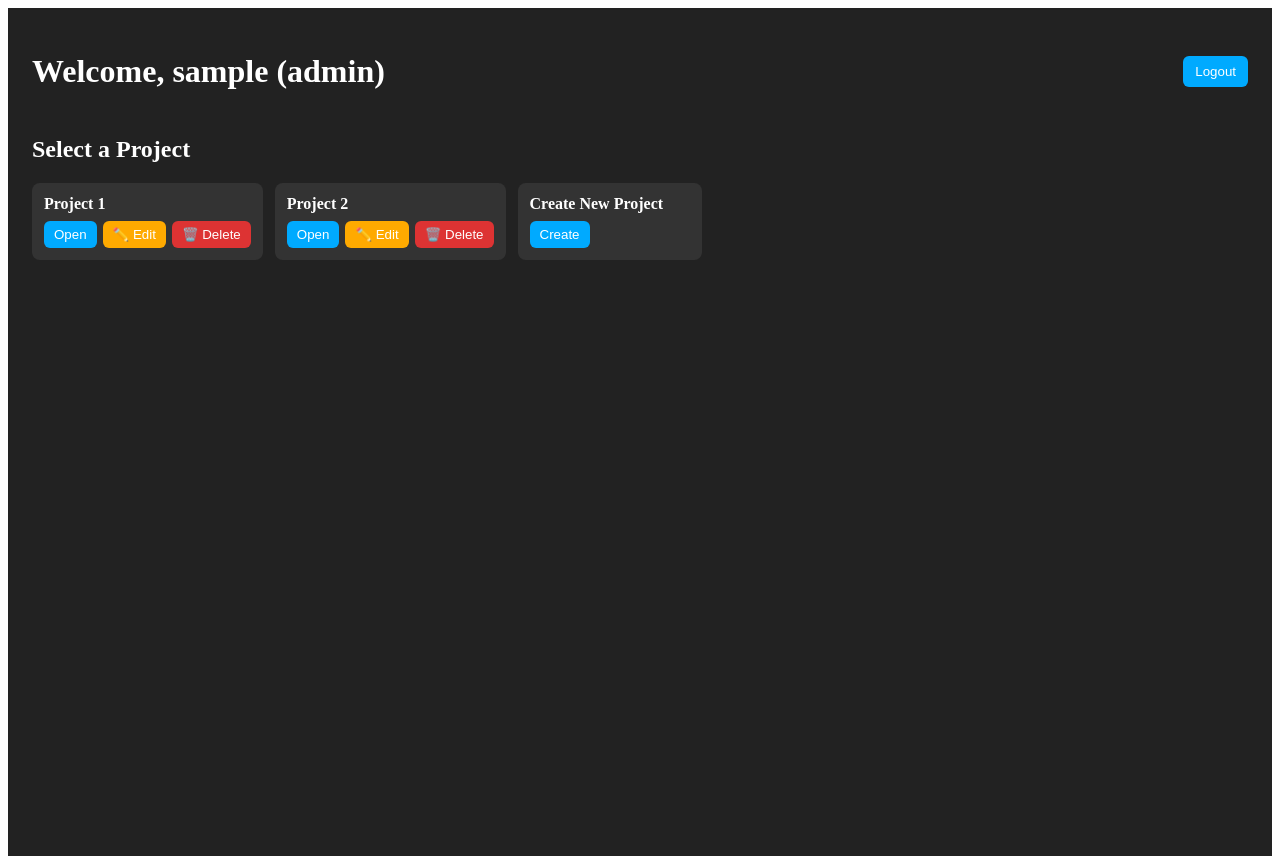
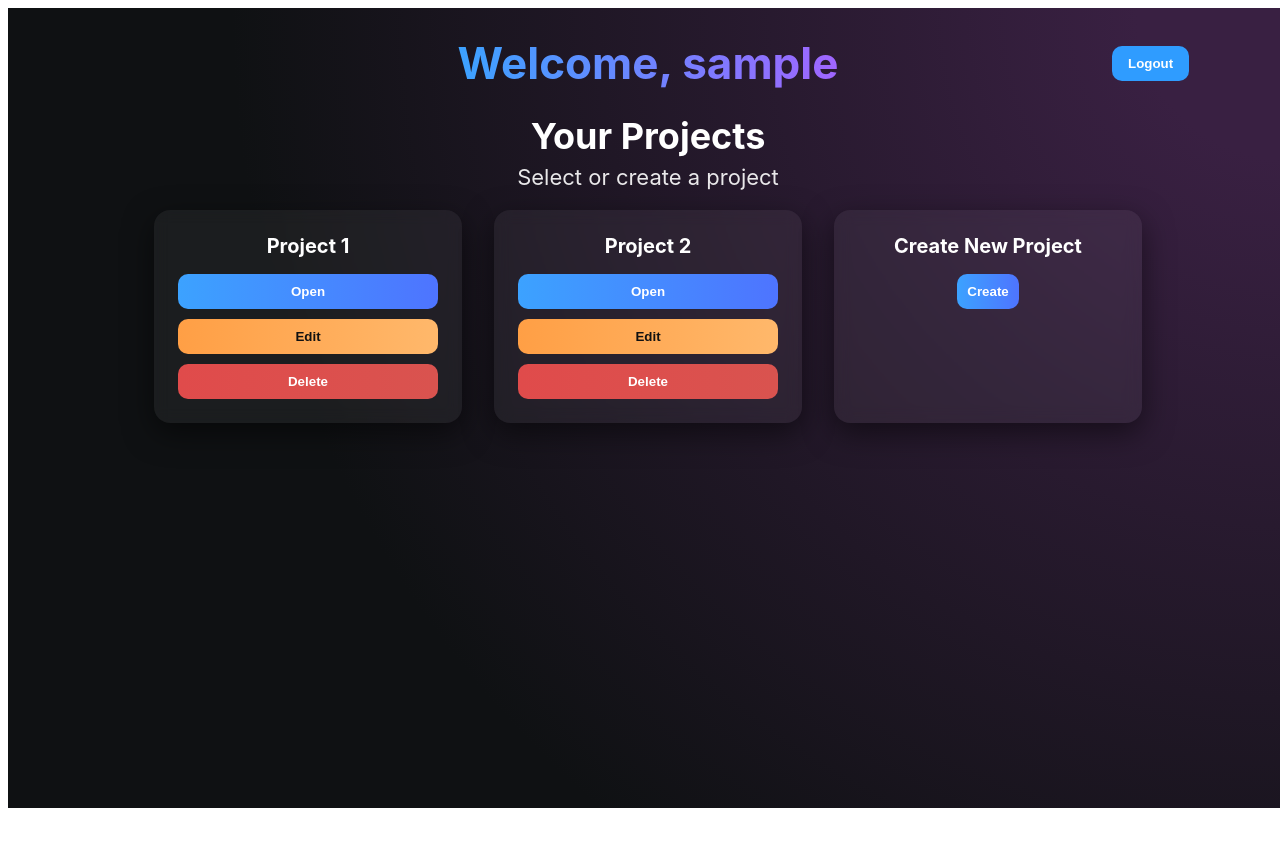
Before and after one commit to Jamieraa/kanban-app, a React (Vite) app in the folder frontend/: page /projects in a window 1280 px wide. After the commit the page ends 816 px from the top, so only its background shows below. Built offline with nearby package versions, Linux system fonts and the light colour scheme; sample sign-in values are in the browser's storage.

Commit message:
Update ProjectSelection.jsx

```diff
--- a/frontend/src/ProjectSelection.jsx
+++ b/frontend/src/ProjectSelection.jsx
@@ -1,11 +1,7 @@
 import React, { useEffect, useState } from "react";
 import { useNavigate } from "react-router-dom";
 import { toast, ToastContainer } from "react-toastify";
-
-/**
- * Projects are stored in localStorage under "projects" as array:
- * { id: "p-1", name: "Project 1", tasks: [...], notifications: [...] }
- */
+import "./ProjectSelection.css"; // ← clean CSS file
 
 function makeId() {
   return "p-" + Math.random().toString(36).slice(2, 9);
@@ -36,12 +32,14 @@ export default function ProjectSelection({ user }) {
   };
 
   const createProject = () => {
-    const name = prompt("New project name");
+    const name = prompt("New project name:");
     if (!name) return;
+
     const id = makeId();
     const newProj = { id, name, tasks: [], notifications: [] };
     const updated = [...projects, newProj];
     saveProjects(updated);
+
     toast.success("Project created");
   };
 
@@ -55,6 +53,7 @@ export default function ProjectSelection({ user }) {
   const renameProject = (id) => {
     const newName = prompt("Enter new project name:");
     if (!newName) return;
+
     const updated = projects.map((p) =>
       p.id === id ? { ...p, name: newName } : p
     );
@@ -63,108 +62,63 @@ export default function ProjectSelection({ user }) {
   };
 
   return (
-    <div style={{ minHeight: "100vh", background: "#222", color: "white", padding: 24 }}>
+    <div className="project-page">
       <ToastContainer position="top-right" autoClose={2500} />
-      <div style={{ display: "flex", justifyContent: "space-between", alignItems: "center" }}>
-        <h1>
-          Welcome, {user.username} ({user.role})
+
+      {/* Top bar */}
+      <div className="project-topbar">
+        <div className="project-topbar-left"></div>
+
+        <h1 className="project-title">
+          Welcome, {user.username}
         </h1>
-        <div>
+
+        <div className="project-topbar-right">
           <button
             onClick={() => {
               localStorage.removeItem("user");
               navigate("/");
             }}
-            style={{
-              padding: "8px 12px",
-              background: "#0af",
-              color: "white",
-              border: "none",
-              borderRadius: 6,
-            }}
+            className="logout-btn"
           >
             Logout
           </button>
         </div>
       </div>
 
-      <h2 style={{ marginTop: 24 }}>Select a Project</h2>
-      <div style={{ display: "flex", gap: 12, marginTop: 12, flexWrap: "wrap" }}>
+      <div className="project-centered">
+        <div className="welcome-text">Your Projects</div>
+        <div className="select-text">Select or create a project</div>
+      </div>
+
+      {/* Project Grid */}
+      <div className="project-grid">
         {projects.map((p) => (
-          <div
-            key={p.id}
-            style={{
-              background: "#333",
-              padding: 12,
-              borderRadius: 8,
-              minWidth: 160,
-              position: "relative",
-            }}
-          >
-            <div style={{ fontWeight: "bold" }}>{p.name}</div>
-            <div style={{ marginTop: 8, display: "flex", gap: 6, flexWrap: "wrap" }}>
-              <button
-                onClick={() => openProject(p)}
-                style={{
-                  padding: "6px 10px",
-                  background: "#0af",
-                  color: "white",
-                  border: "none",
-                  borderRadius: 6,
-                  cursor: "pointer",
-                }}
-              >
+          <div key={p.id} className="project-card">
+            <div className="project-name">{p.name}</div>
+
+            <div className="project-buttons">
+              <button onClick={() => openProject(p)} className="btn blue">
                 Open
               </button>
 
-              <button
-                onClick={() => renameProject(p.id)}
-                style={{
-                  padding: "6px 10px",
-                  background: "#fa0",
-                  color: "white",
-                  border: "none",
-                  borderRadius: 6,
-                  cursor: "pointer",
-                }}
-              >
-                ✏️ Edit
+              <button onClick={() => renameProject(p.id)} className="btn orange">
+                Edit
               </button>
 
-              <button
-                onClick={() => deleteProject(p.id)}
-                style={{
-                  padding: "6px 10px",
-                  background: "#d33",
-                  color: "white",
-                  border: "none",
-                  borderRadius: 6,
-                  cursor: "pointer",
-                }}
-              >
-                🗑️ Delete
+              <button onClick={() => deleteProject(p.id)} className="btn red">
+                Delete
               </button>
             </div>
           </div>
         ))}
 
-        <div style={{ background: "#333", padding: 12, borderRadius: 8, minWidth: 160 }}>
-          <div style={{ fontWeight: "bold" }}>Create New Project</div>
-          <div style={{ marginTop: 8 }}>
-            <button
-              onClick={createProject}
-              style={{
-                padding: "6px 10px",
-                background: "#0af",
-                color: "white",
-                border: "none",
-                borderRadius: 6,
-                cursor: "pointer",
-              }}
-            >
-              Create
-            </button>
-          </div>
+        {/* Create new card */}
+        <div className="project-card create-card">
+          <div className="project-name">Create New Project</div>
+          <button onClick={createProject} className="btn blue">
+            Create
+          </button>
         </div>
       </div>
     </div>
```
